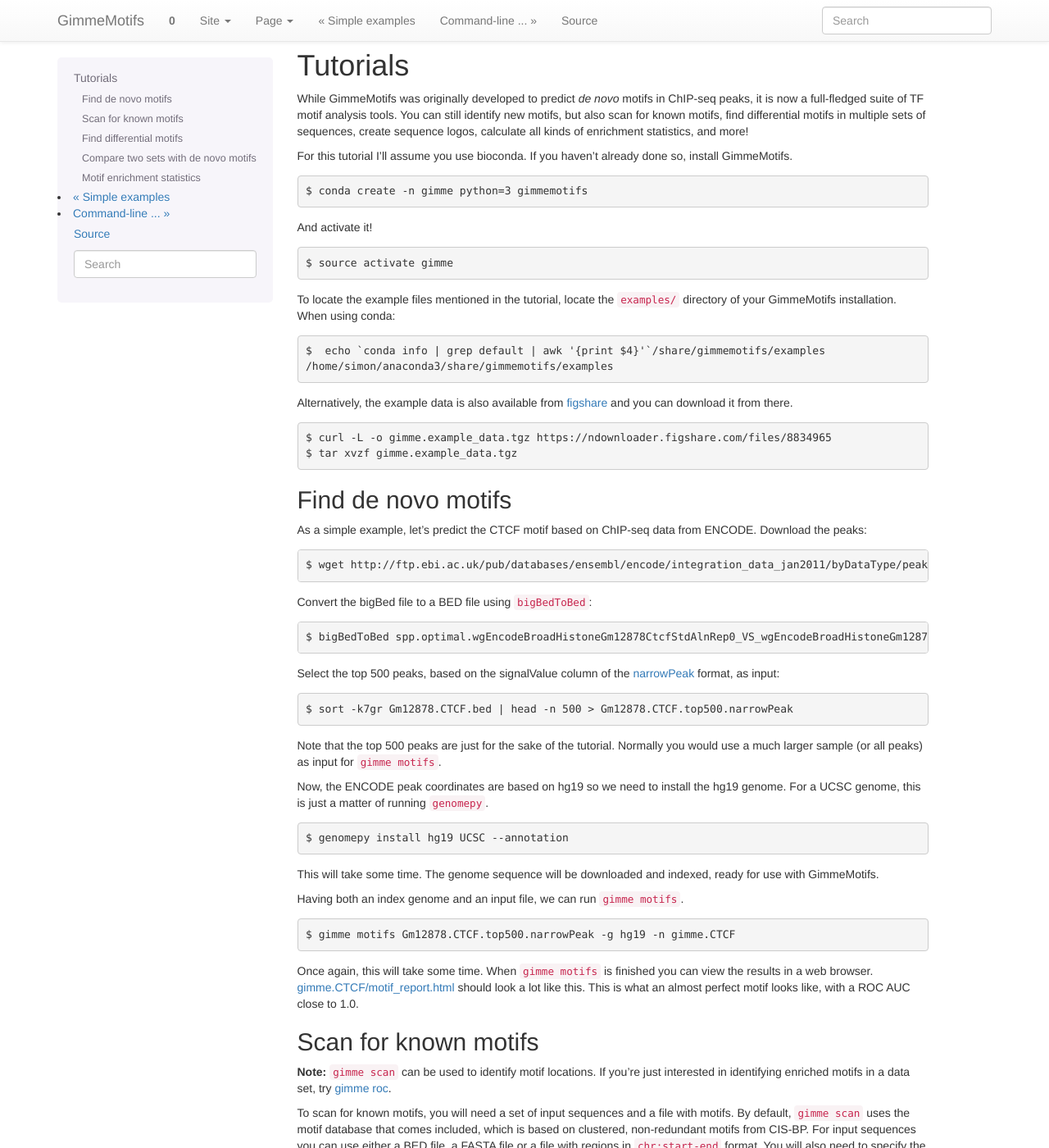
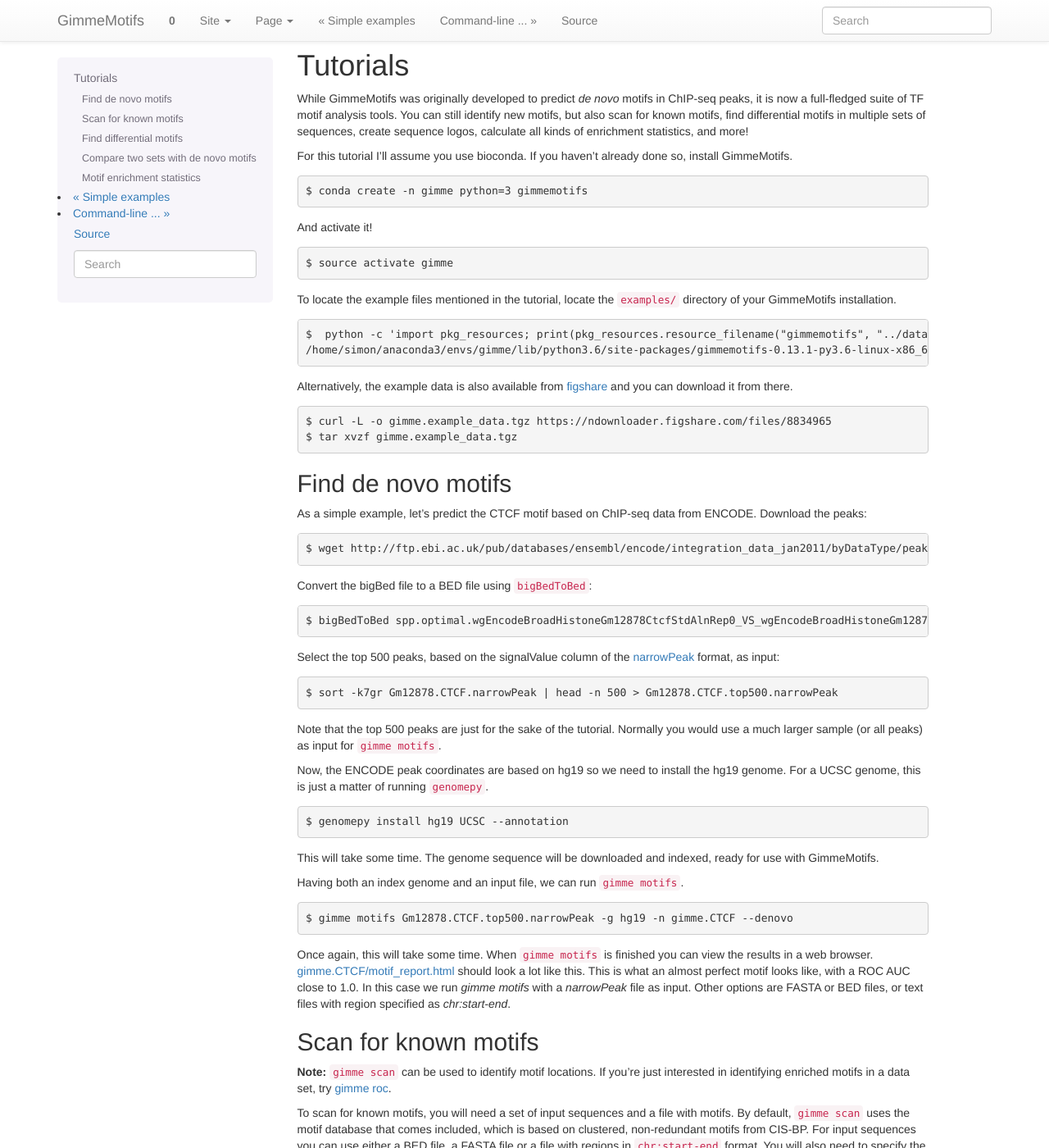
Before and after one commit to vanheeringen-lab/gimmemotifs, a Sphinx documentation site: the page built from docs/tutorials.rst, in a window 1280 px wide and 1400 px high. Shown: the whole window at 82% size. Built offline with Sphinx 7.4.7, drawn with Linux system fonts in a browser that asks for light colours; pages that are not in the unit, such as notebooks, are missing from menus.

Commit message:
updated tutorial

```diff
--- a/docs/tutorials.rst
+++ b/docs/tutorials.rst
@@ -24,12 +24,11 @@ And activate it!
 
     $ source activate gimme
 
-To locate the example files mentioned in the tutorial, locate the ``examples/`` directory of your GimmeMotifs installation. When using conda:
-
+To locate the example files mentioned in the tutorial, locate the ``examples/`` directory of your GimmeMotifs installation.
 ::
 
-    $  echo `conda info | grep default | awk '{print $4}'`/share/gimmemotifs/examples
-    /home/simon/anaconda3/share/gimmemotifs/examples
+    $  python -c 'import pkg_resources; print(pkg_resources.resource_filename("gimmemotifs", "../data/examples/"))'
+    /home/simon/anaconda3/envs/gimme/lib/python3.6/site-packages/gimmemotifs-0.13.1-py3.6-linux-x86_64.egg/gimmemotifs/../data/examples/
 
 
 Alternatively, the example data is also available from figshare_ and you can download it from there.
@@ -61,7 +60,7 @@ Select the top 500 peaks, based on the signalValue column of the narrowPeak_ for
 
 ::
 
-    $ sort -k7gr Gm12878.CTCF.bed | head -n 500 > Gm12878.CTCF.top500.narrowPeak
+    $ sort -k7gr Gm12878.CTCF.narrowPeak | head -n 500 > Gm12878.CTCF.top500.narrowPeak
 
 Note that the top 500 peaks are just for the sake of the tutorial.
 Normally you would use a much larger sample (or all peaks) as input for ``gimme motifs``.
@@ -80,12 +79,13 @@ Having both an index genome and an input file, we can run ``gimme motifs``.
 
 ::
 
-    $ gimme motifs Gm12878.CTCF.top500.narrowPeak -g hg19 -n gimme.CTCF
+    $ gimme motifs Gm12878.CTCF.top500.narrowPeak -g hg19 -n gimme.CTCF --denovo
 
 Once again, this will take some time.
 When ``gimme motifs``  is finished you can view the results in a web browser.
 `gimme.CTCF/motif_report.html`_ should look a lot like this.
 This is what an almost perfect motif looks like, with a ROC AUC close to 1.0.
+In this case we run `gimme motifs` with a `narrowPeak` file as input. Other options are FASTA or BED files, or text files with region specified as `chr:start-end`.
 
 .. _`gimme.CTCF/motif_report.html`: gimme.CTCF/motif_report.html
 .. _`narrowPeak`: https://genome.ucsc.edu/FAQ/FAQformat.html#format12
```
